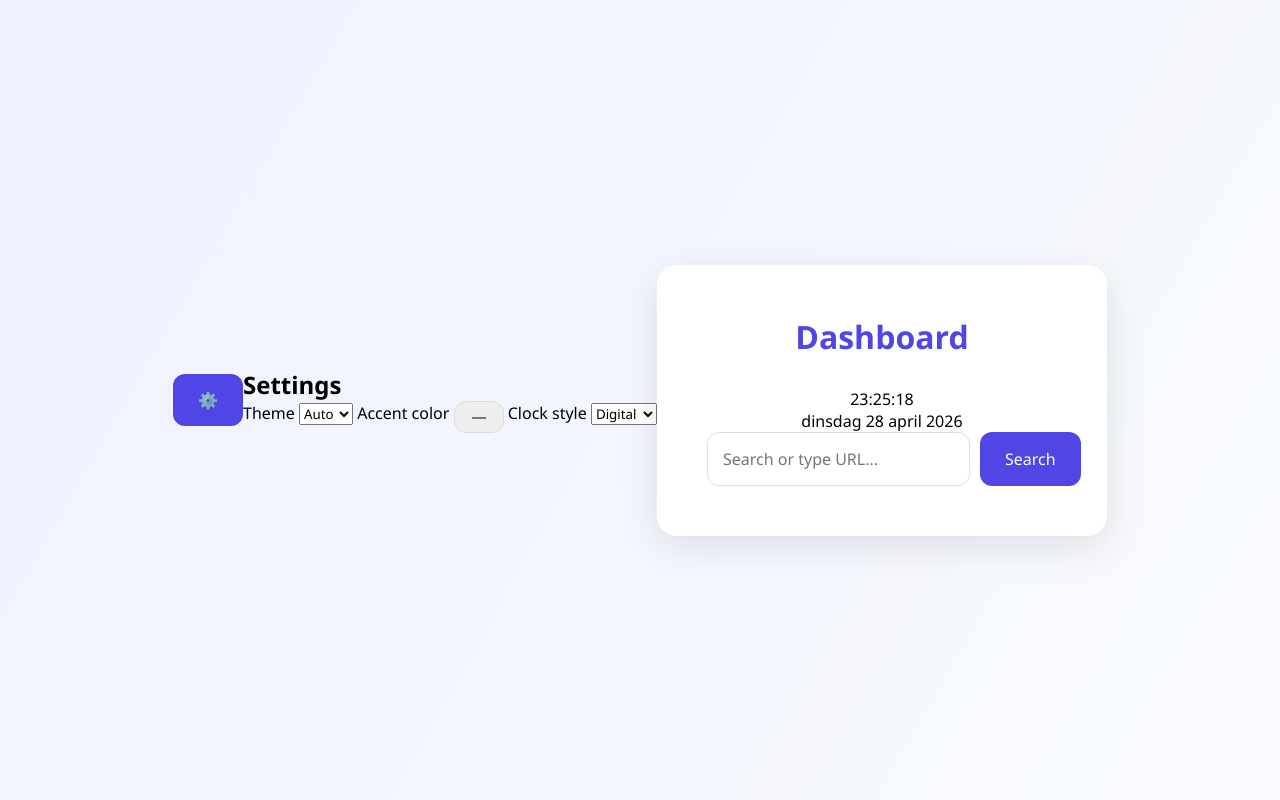
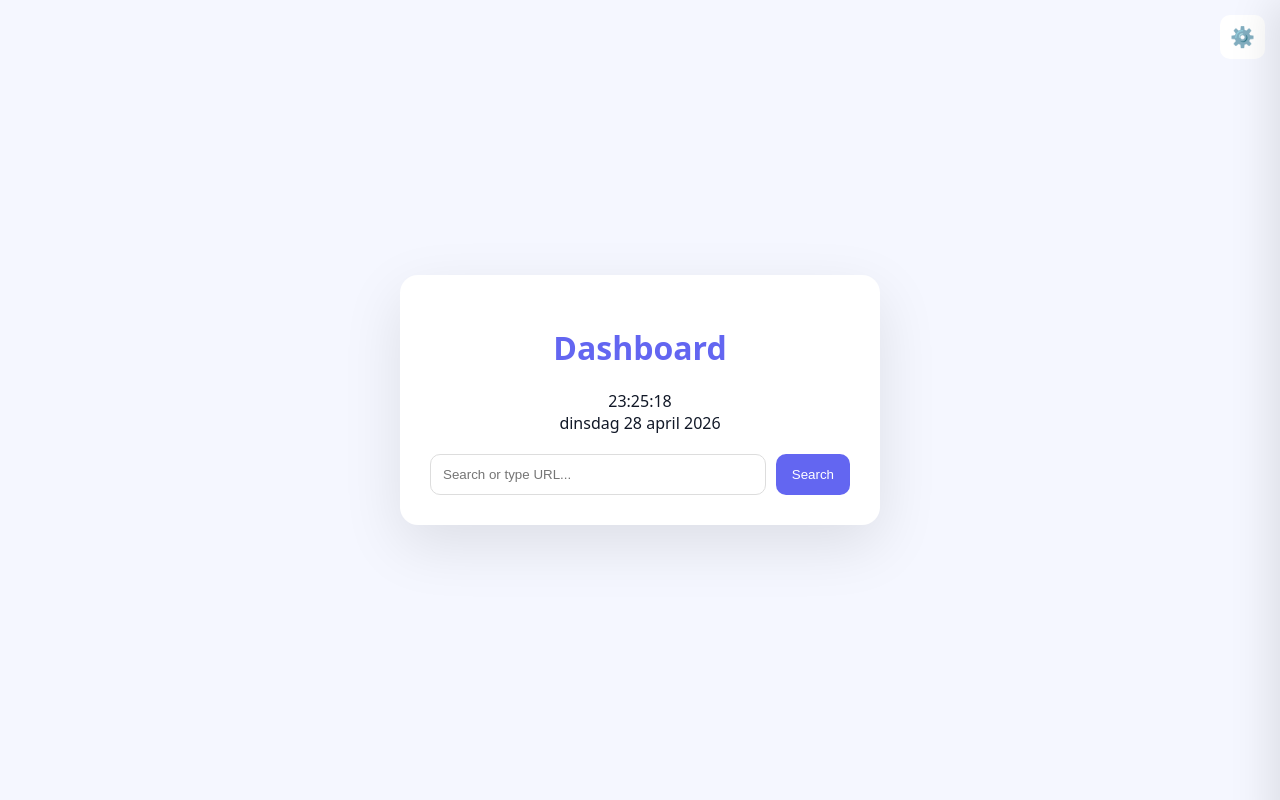
Before and after one commit to PreciousLittlePearlsTec1/Dash32932LM3H3T, a plain HTML site: page PreciousLittlePearls/Dasboard/index.html in a window 1280 px wide. Drawn offline with Linux system fonts and the light colour scheme.

Commit message:
Update style.css

```diff
--- a/PreciousLittlePearls/Dasboard/style.css
+++ b/PreciousLittlePearls/Dasboard/style.css
@@ -1,93 +1,142 @@
-*{
-    margin:0;
-    padding:0;
-    box-sizing:border-box;
-    font-family: 'Segoe UI', sans-serif;
+:root{
+  --bg:#f5f7ff;
+  --card:#ffffff;
+  --text:#111827;
+  --accent:#6366f1;
+}
+
+body.dark{
+  --bg:#0f172a;
+  --card:#111827;
+  --text:#f8fafc;
 }
 
 body{
-    height:100vh;
-    background: linear-gradient(120deg,#eef2ff,#f8fafc);
+  margin:0;
+  font-family:system-ui;
+  background:var(--bg);
+  color:var(--text);
   display:flex;
   justify-content:center;
   align-items:center;
+  height:100vh;
 }
 
-/* Dashboard card */
+/* container */
 .container{
-    background:white;
-    padding:50px;
-    border-radius:20px;
-    box-shadow:0 10px 40px rgba(0,0,0,0.1);
+  width:420px;
+  background:var(--card);
+  padding:30px;
+  border-radius:18px;
+  box-shadow:0 20px 60px rgba(0,0,0,.1);
   text-align:center;
-    width:450px;
 }
 
+/* title */
 h1{
-    margin-bottom:30px;
-    color:#4f46e5;
+  color:var(--accent);
 }
 
-/* Search box */
+/* search */
 .searchBox{
   display:flex;
   gap:10px;
+  margin-top:20px;
 }
 
 input{
   flex:1;
-    padding:15px;
-    border-radius:12px;
+  padding:12px;
+  border-radius:10px;
   border:1px solid #ddd;
-    font-size:16px;
   outline:none;
-    transition:0.3s;
 }
 
 input:focus{
-    border-color:#4f46e5;
-    box-shadow:0 0 10px rgba(79,70,229,0.2);
+  border-color:var(--accent);
 }
 
 button{
-    padding:15px 25px;
+  background:var(--accent);
   border:none;
-    background:#4f46e5;
   color:white;
-    border-radius:12px;
-    font-size:16px;
+  padding:12px 16px;
+  border-radius:10px;
   cursor:pointer;
-    transition:0.3s;
 }
 
-button:hover{
-    background:#4338ca;
-}
-
-/* LOADING SCREEN */
-
+/* loader */
 #loader{
   position:fixed;
   inset:0;
-    background:linear-gradient(120deg,#eef2ff,#f8fafc);
   display:none;
-    flex-direction:column;
   justify-content:center;
   align-items:center;
-    z-index:999;
+  background:var(--bg);
+  flex-direction:column;
 }
 
 .spinner{
-    width:70px;
-    height:70px;
+  width:60px;
+  height:60px;
+  border:6px solid #ddd;
+  border-top:6px solid var(--accent);
   border-radius:50%;
-    border:8px solid #e0e7ff;
-    border-top:8px solid #4f46e5;
   animation:spin 1s linear infinite;
-    margin-bottom:20px;
 }
 
 @keyframes spin{
-    from{transform:rotate(0deg);}
   to{transform:rotate(360deg);}
 }
+
+/* settings */
+#settingsBtn{
+  position:fixed;
+  top:15px;
+  right:15px;
+  font-size:20px;
+  cursor:pointer;
+  background:var(--card);
+  border:none;
+  padding:10px;
+  border-radius:10px;
+}
+
+#settingsPanel{
+  position:fixed;
+  right:-300px;
+  top:0;
+  width:260px;
+  height:100%;
+  background:var(--card);
+  padding:20px;
+  transition:.3s;
+  box-shadow:-10px 0 40px rgba(0,0,0,.1);
+}
+
+#settingsPanel.open{
+  right:0;
+}
+
+/* analog clock */
+#analogClock{
+  width:140px;
+  height:140px;
+  border:6px solid var(--accent);
+  border-radius:50%;
+  margin:10px auto;
+  position:relative;
+  display:none;
+}
+
+.hand{
+  position:absolute;
+  bottom:50%;
+  left:50%;
+  transform-origin:bottom;
+  background:var(--accent);
+}
+
+.hour{width:5px;height:35px;}
+.minute{width:4px;height:50px;}
+.second{width:2px;height:60px;}
```
Lines whose indentation alone changed are shown as unchanged.
